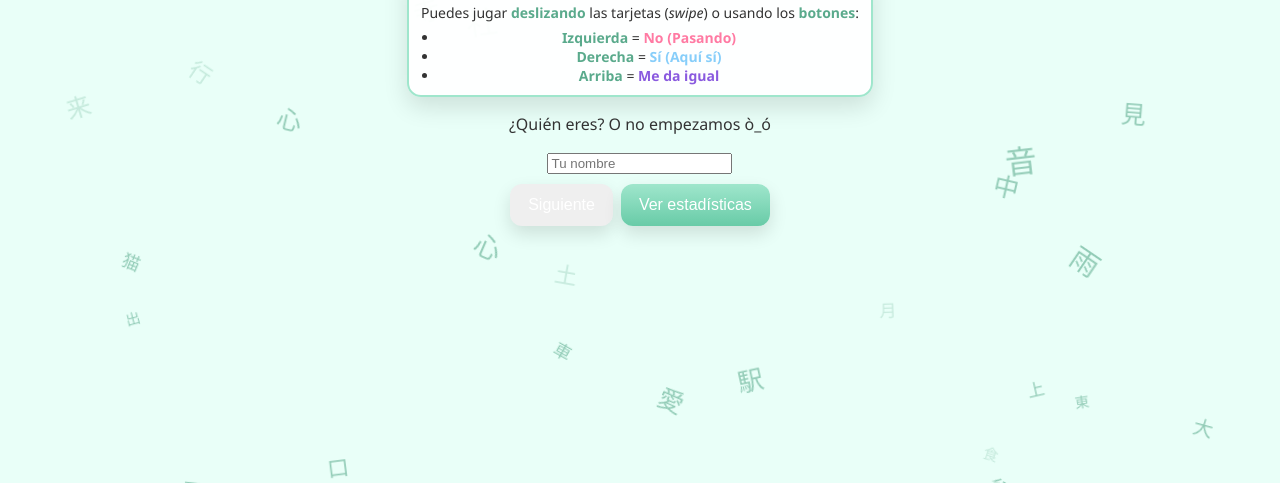
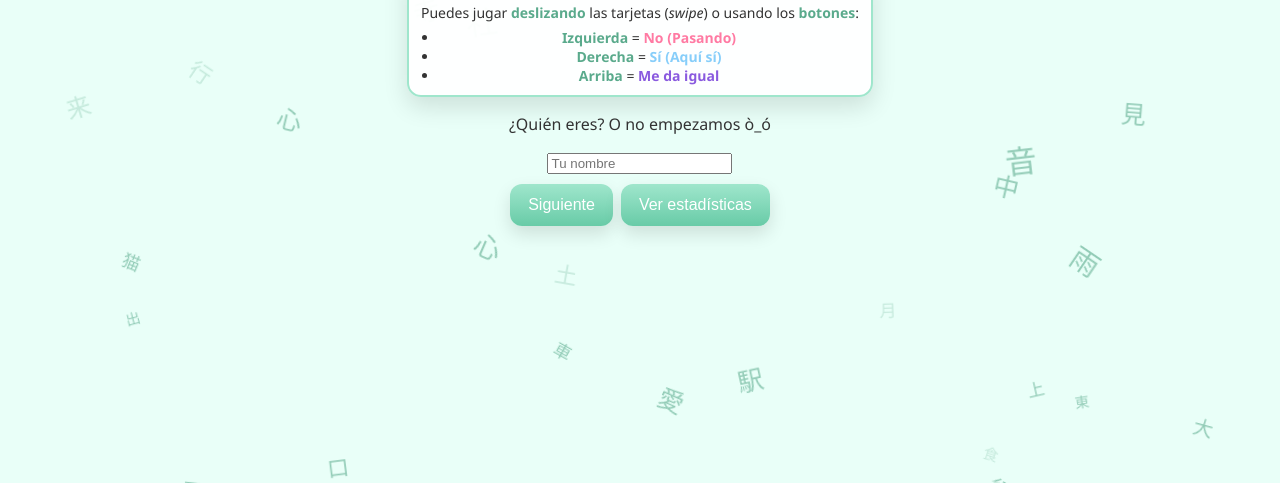
Before and after one commit to Syarapi/japotinder, a website: page index.html in a window 1280 px wide. Shown: the part 349-832 px from the top of the page. Drawn offline with nearby package versions, Linux system fonts and the light colour scheme; a web font is replaced by a local one.

Commit message:
Update index.html

```diff
--- a/index.html
+++ b/index.html
@@ -149,6 +149,11 @@
     box-shadow: 0 8px 18px rgba(0,0,0,.12);
     color: white;
   }
+  #btnNameNext,
+.stats-btn {
+  background: linear-gradient(180deg, var(--accent-1) 0%, var(--accent-2) 100%);
+  color: #fff;
+}
   .accept { background: linear-gradient(180deg, var(--yes) 0%, #5fb5ef 100%); }
   .meh    { background: linear-gradient(180deg, var(--meh) 0%, #7343d8 100%); }
   .reject { background: linear-gradient(180deg, var(--no) 0%, #ff5f93 100%); }
```
